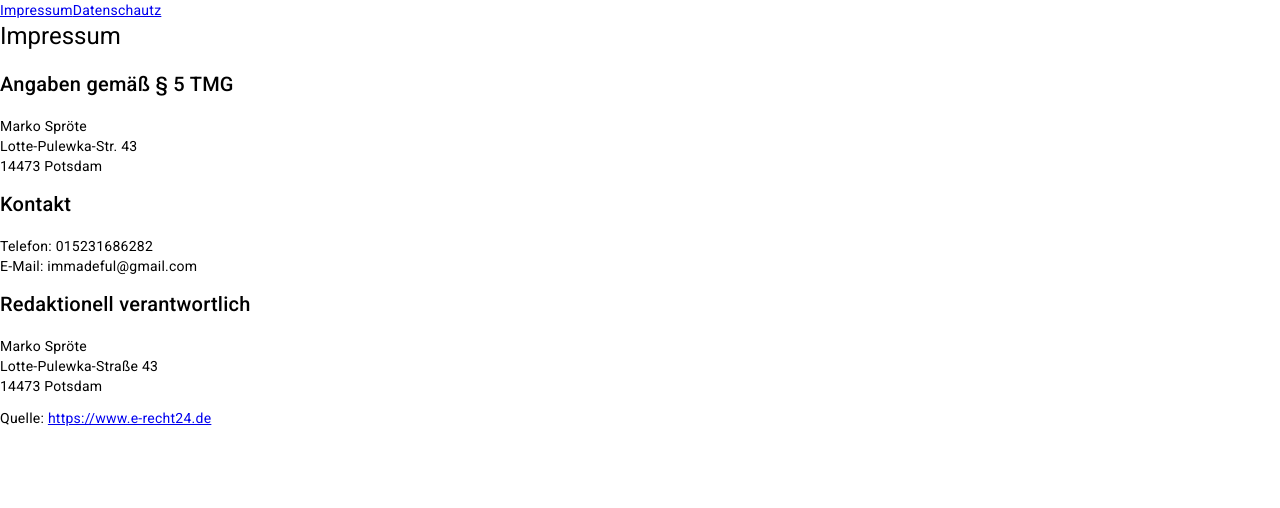
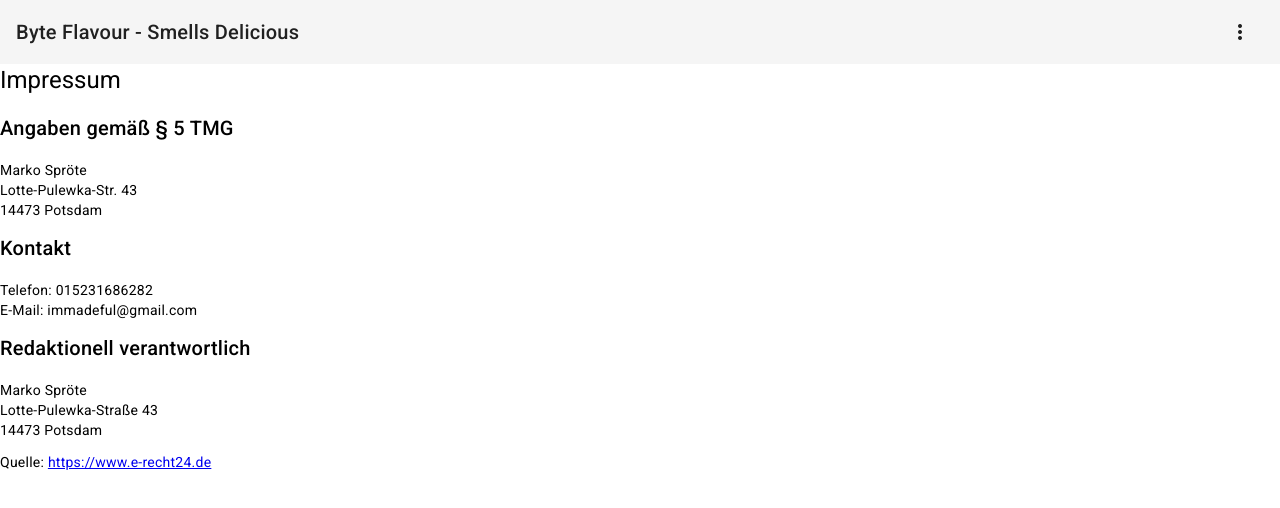
Before and after one commit to byteflavour/byteflavour.github.io, an Angular app: page /imprint in a window 1280 px wide. Shown: the top 508 px of the page. Built offline with nearby package versions, Linux system fonts and the light colour scheme.

Commit message:
Add Navigation
Implementet the material navigation and menu. removed the links from the menu.

```diff
--- a/src/app/app.component.html
+++ b/src/app/app.component.html
@@ -1,6 +1,23 @@
+<mat-toolbar>
 
-<nav>
-    <a routerLink="/imprint">Impressum</a>
-    <a routerLink="/privacy">Datenschautz</a>
-  </nav>
+  <span>{{title}}</span>
+
+  <span class="spacer"></span>
+  <button mat-icon-button [matMenuTriggerFor]="menu" aria-label="Example icon-button with a menu">
+    <mat-icon>more_vert</mat-icon>
+  </button>
+
+  <mat-menu #menu="matMenu">
+    <nav>
+      <button mat-menu-item routerLink="/imprint">
+        Impressum
+      </button>
+      <button mat-menu-item routerLink="/privacy">
+        Datenschutz
+      </button>
+    </nav>
+  </mat-menu>
+
+</mat-toolbar>
+
 <router-outlet></router-outlet>
--- a/src/app/app.component.sass
+++ b/src/app/app.component.sass
@@ -0,0 +1,2 @@
+.spacer
+  flex: 1 1 auto
--- a/src/app/app.component.ts
+++ b/src/app/app.component.ts
@@ -6,5 +6,5 @@ import { Component } from '@angular/core';
   styleUrls: ['./app.component.sass']
 })
 export class AppComponent {
-  title = 'byteflavour.github.io';
+  title = 'Byte Flavour - Smells Delicious';
 }
```
Also changed, not shown: src/app/app.module.ts (+11 -1 lines).
